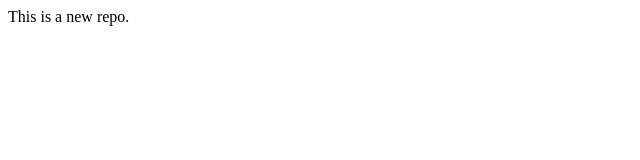
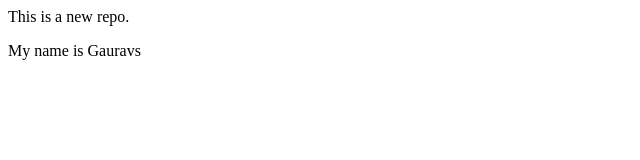
Before and after one commit to gp-9799/localrepo, a plain HTML site: page index.html in a window 1280 px wide. Shown: the whole page, without its empty margins (0-640 px from the left). Drawn offline with Linux system fonts and the light colour scheme.

Commit message:
Added new line in index

```diff
--- a/index.html
+++ b/index.html
@@ -1 +1,2 @@
 <p>This is a new repo.</p>
+<p>My name is Gauravs</p>
```
